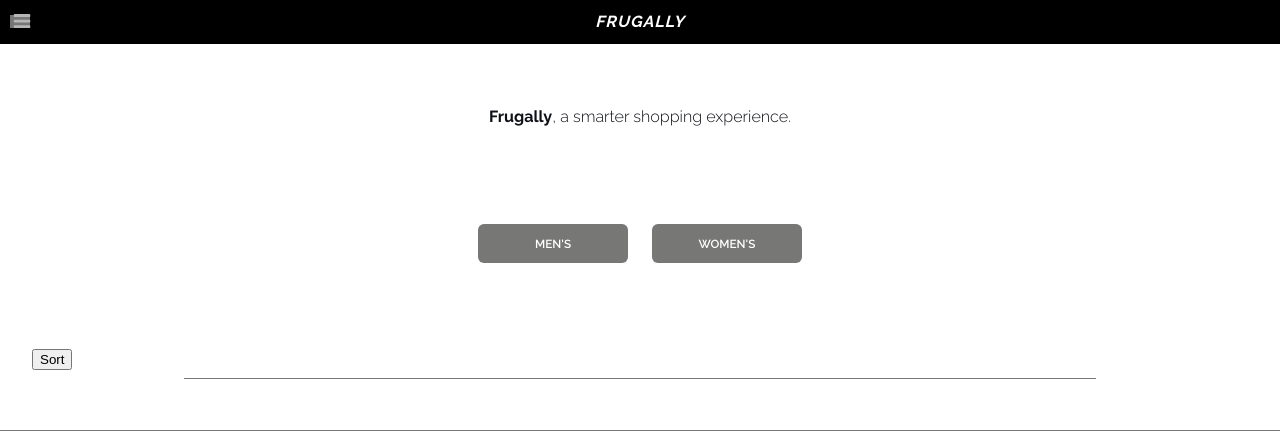
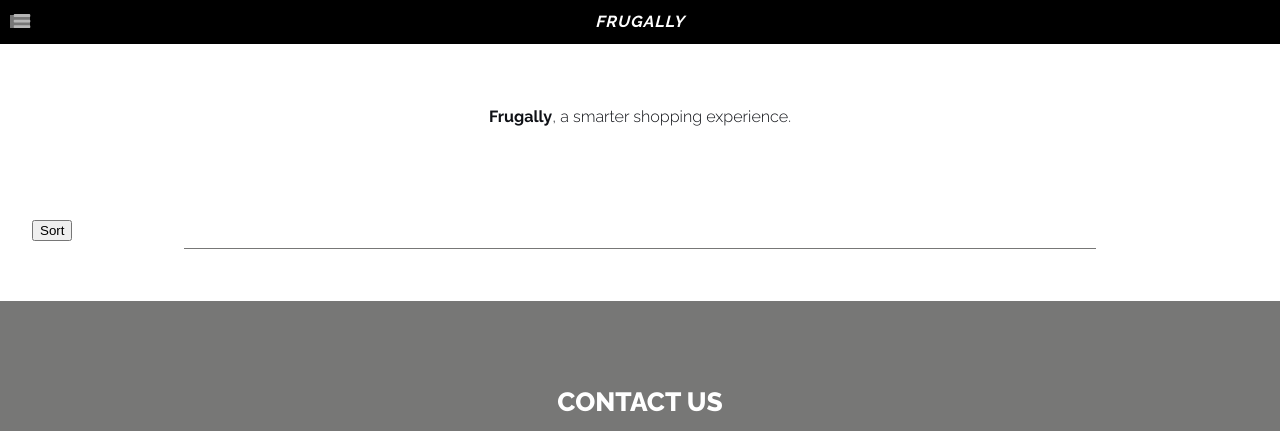
Before and after one commit to csz5024/Frugally.io, a Python web app: template templates/mens.html in a window 1280 px wide. Shown: the top 431 px of the page. Run offline with Jinja, Linux system fonts and the light colour scheme; the template is opened without the code that fills it, so the values that code supplies are empty; some libraries are stand-ins or nearby versions; grey boxes are pictures that could not be loaded.

Commit message:
Update mens.html

```diff
--- a/templates/mens.html
+++ b/templates/mens.html
@@ -132,10 +132,6 @@
 				<!-- Products -->
 					<div id="extra">
 						<div class="container small">
-							<div class="btnContainer">
-								<a href="/men/home" class="button small">Men's</a>
-								<a href="/women/home" class="button small">Women's</a>
-							</div>
 							<div class="dropContainer">
 								<button onclick="myfunction()" class="dropbtn2">Sort</button>
 								<div id="dropMenu" class="dropdown-content">
```
